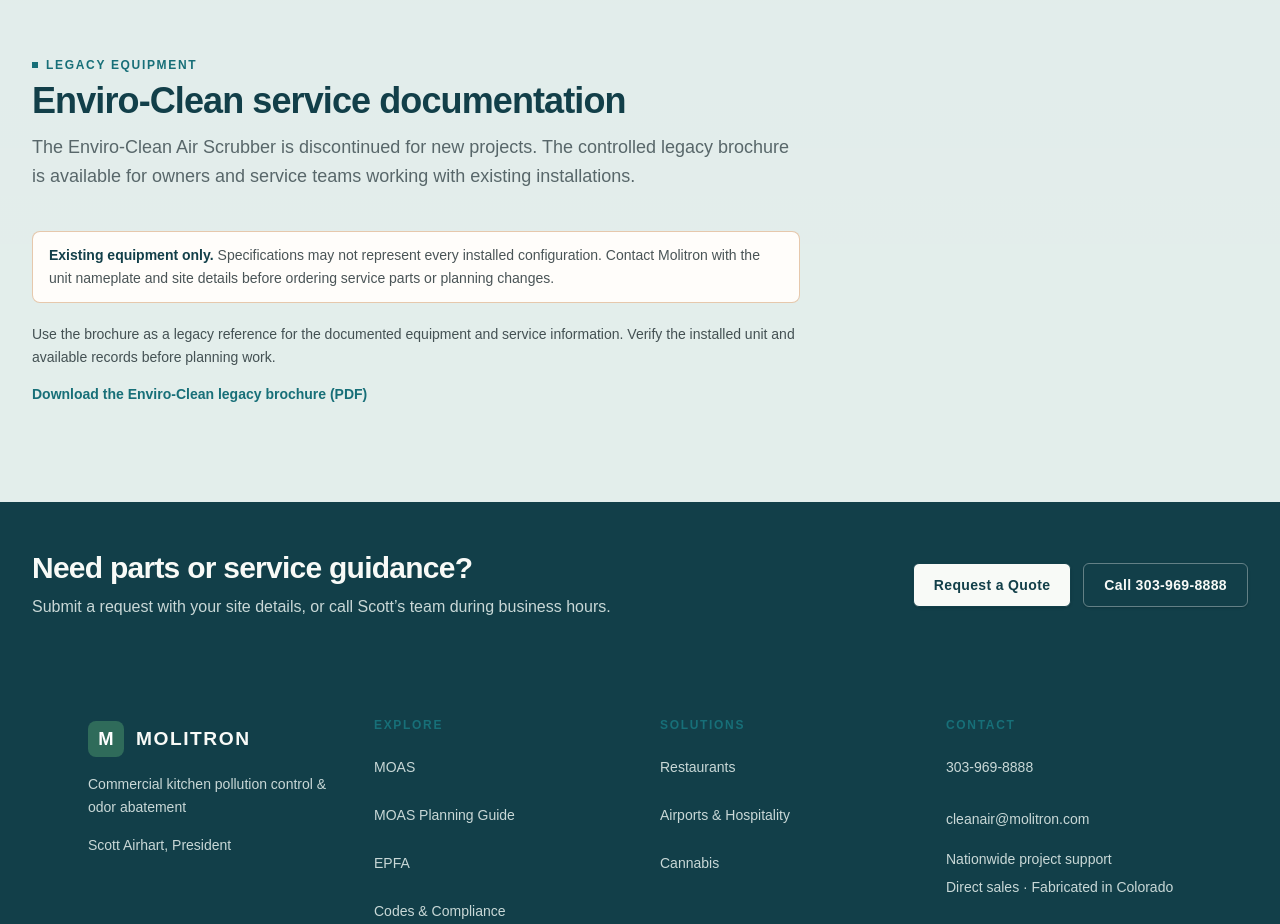
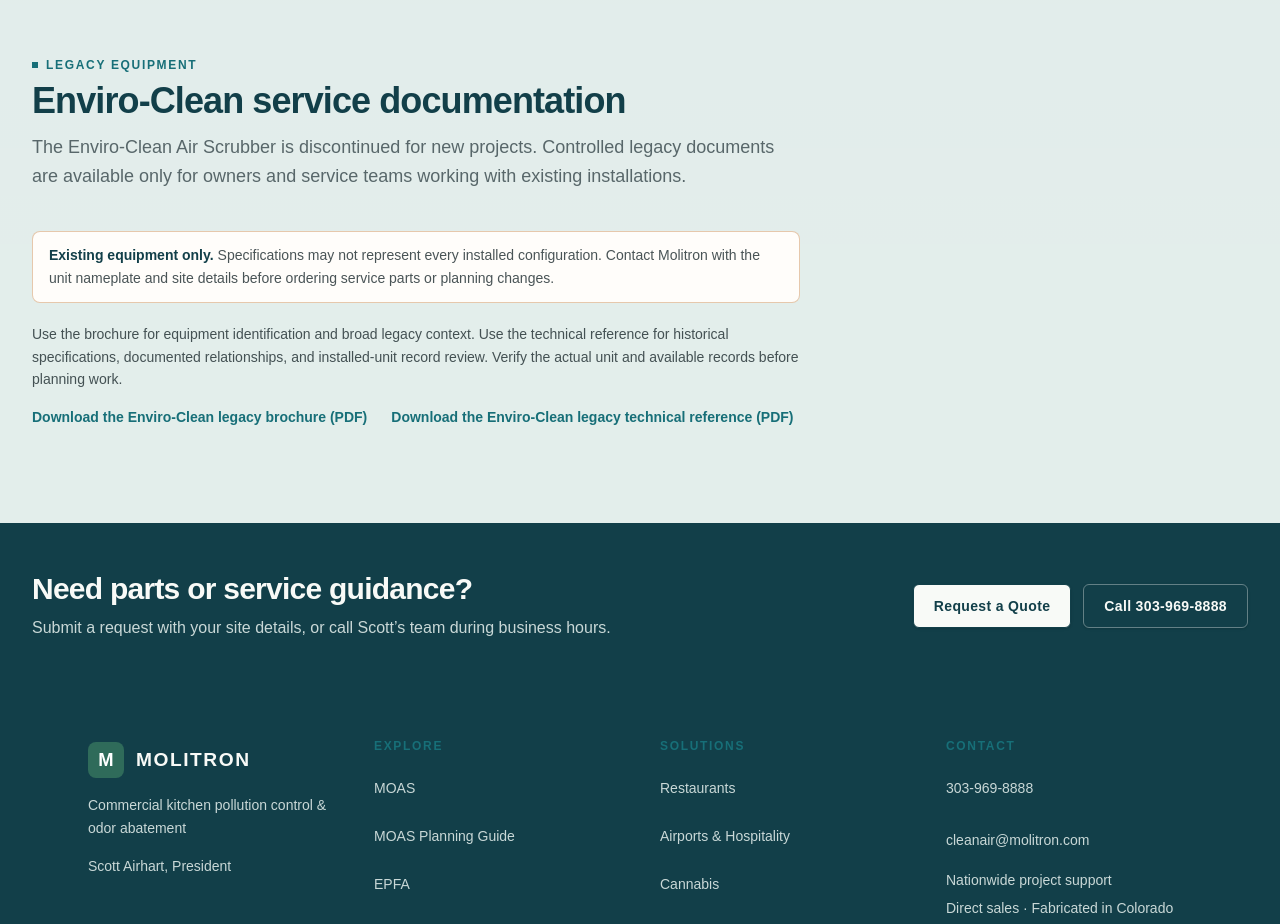
Before and after one commit to BORNintoMUSIC/molitron-web, a Next.js app: page /service-parts in a window 1280 px wide. Shown: the part 1620-2544 px from the top of the page. Built offline with nearby package versions, Linux system fonts and the light colour scheme; a web font is replaced by a local one.

Commit message:
Publish Enviro-Clean legacy technical reference

```diff
--- a/next.config.ts
+++ b/next.config.ts
@@ -71,13 +71,15 @@
       {
         source:
           "/wp-content/uploads/2021/04/Enviro-Clean-Air-Scrubber-Specifications.pdf",
-        destination: "/service-parts",
-        permanent: false,
+        destination:
+          "/docs/enviro-clean-air-scrubber-legacy-technical-reference-2026.pdf",
+        permanent: true,
       },
       {
         source: "/wp-content/uploads/2021/04/AirScrubberspecs.pdf",
-        destination: "/service-parts",
-        permanent: false,
+        destination:
+          "/docs/enviro-clean-air-scrubber-legacy-technical-reference-2026.pdf",
+        permanent: true,
       },
     ];
   },
@@ -106,6 +108,16 @@
           },
         ],
       },
+      {
+        source:
+          "/docs/enviro-clean-air-scrubber-legacy-technical-reference-2026.pdf",
+        headers: [
+          {
+            key: "X-Robots-Tag",
+            value: "noindex",
+          },
+        ],
+      },
     ];
   },
 };
--- a/src/app/service-parts/page.tsx
+++ b/src/app/service-parts/page.tsx
@@ -85,24 +85,36 @@
         <SectionHeading
           eyebrow="Legacy equipment"
           title="Enviro-Clean service documentation"
-          description="The Enviro-Clean Air Scrubber is discontinued for new projects. The controlled legacy brochure is available for owners and service teams working with existing installations."
+          description="The Enviro-Clean Air Scrubber is discontinued for new projects. Controlled legacy documents are available only for owners and service teams working with existing installations."
         />
         <div className="mb-5 max-w-3xl rounded-lg border border-warning/35 bg-card px-4 py-3 text-sm leading-relaxed text-foreground/80">
           <strong className="text-primary">Existing equipment only.</strong> Specifications may not represent every installed configuration. Contact Molitron with the unit nameplate and site details before ordering service parts or planning changes.
         </div>
         <p className="max-w-3xl text-sm leading-relaxed text-foreground/80">
-          Use the brochure as a legacy reference for the documented equipment and service information.
-          Verify the installed unit and available records before planning work.
+          Use the brochure for equipment identification and broad legacy context. Use the technical
+          reference for historical specifications, documented relationships, and installed-unit record
+          review. Verify the actual unit and available records before planning work.
         </p>
+        <div className="mt-4 flex flex-col gap-3 sm:flex-row sm:gap-6">
           <a
             href="/docs/enviro-clean-air-scrubber-brochure-2026.pdf"
             download
             target="_blank"
             rel="noopener noreferrer"
-          className="mt-4 inline-block text-sm font-semibold text-accent hover:underline"
+            className="inline-block text-sm font-semibold text-accent hover:underline"
           >
             Download the Enviro-Clean legacy brochure (PDF)
           </a>
+          <a
+            href="/docs/enviro-clean-air-scrubber-legacy-technical-reference-2026.pdf"
+            download
+            target="_blank"
+            rel="noopener noreferrer"
+            className="inline-block text-sm font-semibold text-accent hover:underline"
+          >
+            Download the Enviro-Clean legacy technical reference (PDF)
+          </a>
+        </div>
       </Section>
 
       <CtaBand
```
Also changed, not shown: 1 other file (tests, documents, lock files or other folders). Lines whose indentation alone changed are shown as unchanged.
